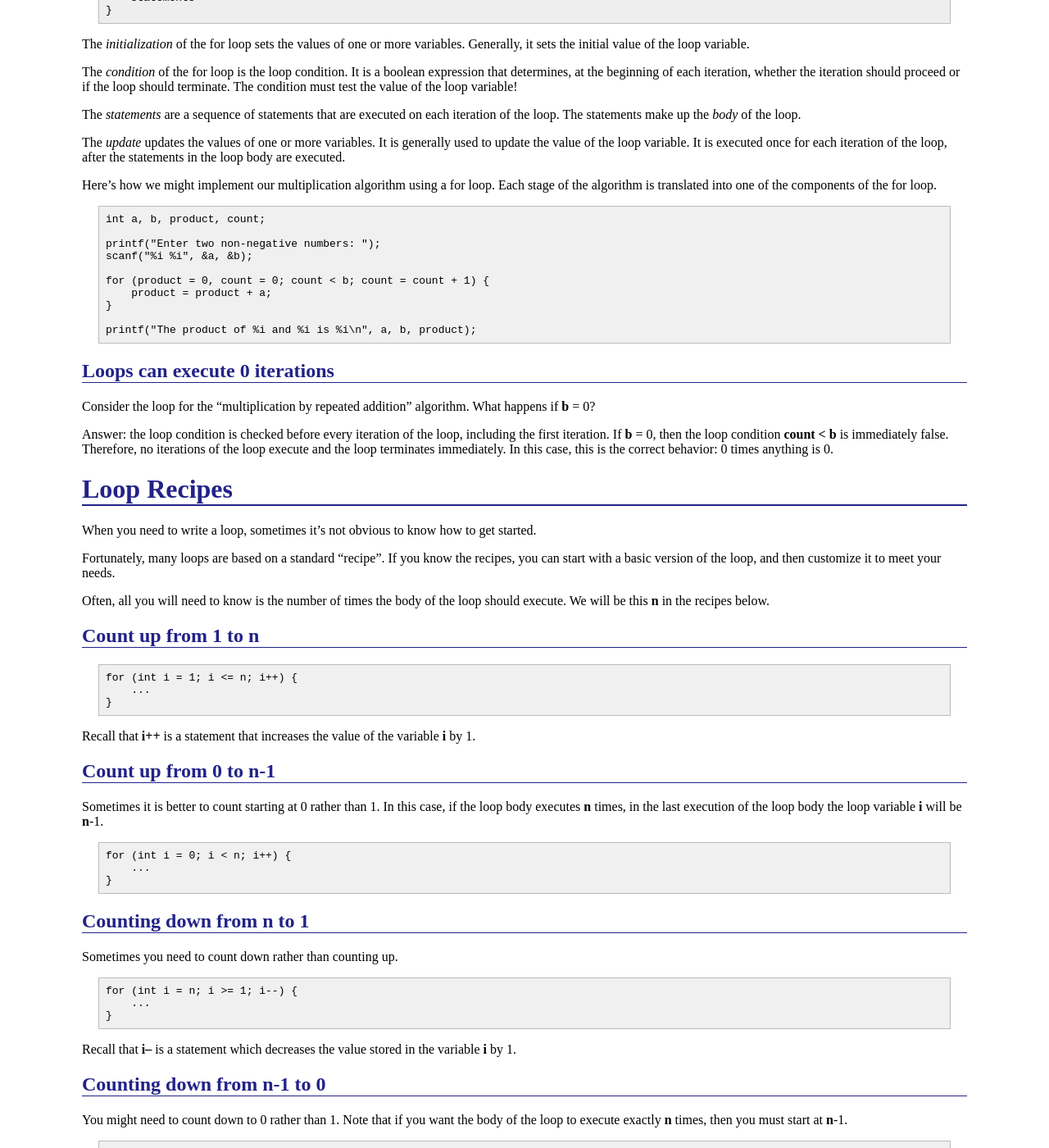
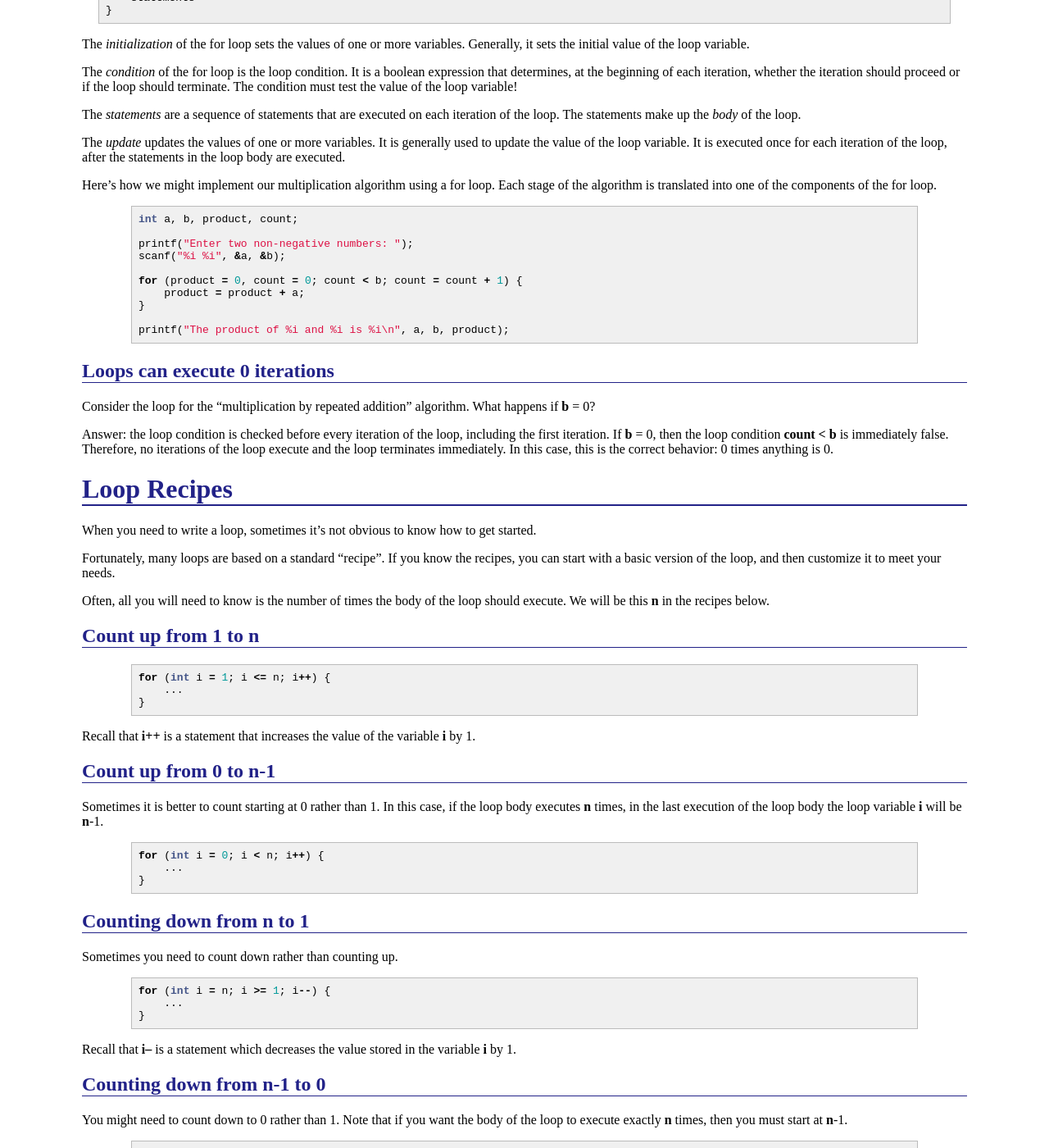
Before and after one commit to ycpcs/cs101-spring2014, a Jekyll site: the page built from lectures/lecture06.md, in a window 1280 px wide and 1400 px high, scrolled down 1314 px. Shown: the whole window at 82% size. Built offline with Jekyll 4.4.1, drawn with Linux system fonts in a browser that asks for light colours; Markdown is read by kramdown in place of the engine named in the settings; some of the changed text lies outside the part shown.

Commit message:
pygmentize and clean up tables

```diff
--- a/lectures/lecture06.md
+++ b/lectures/lecture06.md
@@ -67,16 +67,18 @@
 
 Here's how we might implement our multiplication algorithm using a for loop. Each stage of the algorithm is translated into one of the components of the for loop.
 
-    int a, b, product, count;
+{% highlight cpp %}
+int a, b, product, count;
 
-    printf("Enter two non-negative numbers: ");
-    scanf("%i %i", &a, &b);
+printf("Enter two non-negative numbers: ");
+scanf("%i %i", &a, &b);
 
-    for (product = 0, count = 0; count < b; count = count + 1) {
-        product = product + a;
-    }
+for (product = 0, count = 0; count < b; count = count + 1) {
+    product = product + a;
+}
 
-    printf("The product of %i and %i is %i\n", a, b, product);
+printf("The product of %i and %i is %i\n", a, b, product);
+{% endhighlight %}
 
 Loops can execute 0 iterations
 ------------------------------
@@ -97,9 +99,11 @@
 Count up from 1 to n
 --------------------
 
-    for (int i = 1; i <= n; i++) {
-        ...
-    }
+{% highlight cpp %}
+for (int i = 1; i <= n; i++) {
+    ...
+}
+{% endhighlight %}
 
 Recall that **i++** is a statement that increases the value of the variable **i** by 1.
 
@@ -108,18 +112,22 @@
 
 Sometimes it is better to count starting at 0 rather than 1. In this case, if the loop body executes **n** times, in the last execution of the loop body the loop variable **i** will be **n**-1.
 
-    for (int i = 0; i < n; i++) {
-        ...
-    }
+{% highlight cpp %}
+for (int i = 0; i < n; i++) {
+    ...
+}
+{% endhighlight %}
 
 Counting down from n to 1
 -------------------------
 
 Sometimes you need to count down rather than counting up.
 
-    for (int i = n; i >= 1; i--) {
-        ...
-    }
+{% highlight cpp %}
+for (int i = n; i >= 1; i--) {
+    ...
+}
+{% endhighlight %}
 
 Recall that **i--** is a statement which decreases the value stored in the variable **i** by 1.
 
@@ -128,27 +136,33 @@
 
 You might need to count down to 0 rather than 1. Note that if you want the body of the loop to execute exactly **n** times, then you must start at **n**-1.
 
-    for (int i = n-1; i >= 0; i--) {
-        ...
-    }
+{% highlight cpp %}
+for (int i = n-1; i >= 0; i--) {
+    ...
+}
+{% endhighlight %}
 
 Count from a min to max
 -----------------------
 
 Counting from an arbitrary **min** value up to an arbitrary **max** value.
 
-    for (int i = min; i <= max; i++) {
-        ...
-    }
+{% highlight cpp %}
+for (int i = min; i <= max; i++) {
+    ...
+}
+{% endhighlight %}
 
 Count from 1 to n by increments
 -------------------------------
 
 Sometimes you may need to skip every **k** values. For example, say we want to generate all of the odd integers from 1 to **max**.
 
-    for (int i = 1; i <= max; i += 2) {
-        ...
-    }
+{% highlight cpp %}
+for (int i = 1; i <= max; i += 2) {
+    ...
+}
+{% endhighlight %}
 
 Note that **i += 2** is a statement which increases the value of the variable **i** by 2.
 
@@ -161,12 +175,14 @@
 
 It is critical that the accumulator variable is initialized to an appropriate value, usually 0, before the loop starts.
 
-    double sum = 0.0; // the accumulator
-    for (int i = 1; i <= n; i++) {
-        double term = ...;
+{% highlight cpp %}
+double sum = 0.0; // the accumulator
+for (int i = 1; i <= n; i++) {
+    double term = ...;
 
-        sum += term;
-    }
+    sum += term;
+}
+{% endhighlight %}
 
 Note that **sum += term** is a statement which adds **term** to **sum**, and stores the result back in **sum**. So, **sum** increases by an amount equal to **term**.
 
@@ -186,12 +202,14 @@
 
 So, let's use the **count from 1 to n** and **computing a sum of n terms** recipes. Here's out basic starting point:
 
-    double sum = 0.0; // the accumulator
-    for (int i = 1; i <= n; i++) {
-        double term = ...;
+{% highlight cpp %}
+double sum = 0.0; // the accumulator
+for (int i = 1; i <= n; i++) {
+    double term = ...;
 
-        sum += term;
-    }
+    sum += term;
+}
+{% endhighlight %}
 
 The only information that is missing is the value of the term. How can we figure out how to compute the term?
 
@@ -230,304 +248,64 @@
 
 We can observe that each term is 1/**denom**, which **denom** is 1, 3, 5, 7, etc. So, if we could compute the value of **denom**, we would be closer to computing **term**. What we want, then, is
 
-> <table>
-> <col  />
-> <col  />
-> <thead>
-> <tr class="header">
-> <th align="left">i</th>
-> <th align="left">denom</th>
-> </tr>
-> </thead>
-> <tbody>
-> <tr class="odd">
-> <td align="left">1</td>
-> <td align="left"><blockquote>
-> <p>1</p>
-> </blockquote></td>
-> </tr>
-> <tr class="even">
-> <td align="left">2</td>
-> <td align="left"><blockquote>
-> <p>3</p>
-> </blockquote></td>
-> </tr>
-> <tr class="odd">
-> <td align="left">3</td>
-> <td align="left"><blockquote>
-> <p>5</p>
-> </blockquote></td>
-> </tr>
-> <tr class="even">
-> <td align="left">4</td>
-> <td align="left"><blockquote>
-> <p>7</p>
-> </blockquote></td>
-> </tr>
-> <tr class="odd">
-> <td align="left">5</td>
-> <td align="left"><blockquote>
-> <p>9</p>
-> </blockquote></td>
-> </tr>
-> </tbody>
-> </table>
+> i   | denom
+> --- | -----
+> 1   | 1
+> 2   | 3
+> 3   | 5
+> 4   | 7
+> 5   | 9
 
 How do we get **denom**? We can *derive* it from **i**, our counter variable. First, observe that **denom** is increasing by 2 on each iteration. So, its value is about twice that of **i**. Let's see how **denom** might be related to **i**\*2:
 
-> <table>
-> <col  />
-> <col  />
-> <col  />
-> <thead>
-> <tr class="header">
-> <th align="left">i</th>
-> <th align="left">denom</th>
-> <th align="left">i*2</th>
-> </tr>
-> </thead>
-> <tbody>
-> <tr class="odd">
-> <td align="left">1</td>
-> <td align="left"><blockquote>
-> <p>1</p>
-> </blockquote></td>
-> <td align="left"><blockquote>
-> <p>2</p>
-> </blockquote></td>
-> </tr>
-> <tr class="even">
-> <td align="left">2</td>
-> <td align="left"><blockquote>
-> <p>3</p>
-> </blockquote></td>
-> <td align="left"><blockquote>
-> <p>4</p>
-> </blockquote></td>
-> </tr>
-> <tr class="odd">
-> <td align="left">3</td>
-> <td align="left"><blockquote>
-> <p>5</p>
-> </blockquote></td>
-> <td align="left"><blockquote>
-> <p>6</p>
-> </blockquote></td>
-> </tr>
-> <tr class="even">
-> <td align="left">4</td>
-> <td align="left"><blockquote>
-> <p>7</p>
-> </blockquote></td>
-> <td align="left"><blockquote>
-> <p>8</p>
-> </blockquote></td>
-> </tr>
-> <tr class="odd">
-> <td align="left">5</td>
-> <td align="left"><blockquote>
-> <p>9</p>
-> </blockquote></td>
-> <td align="left"><blockquote>
-> <p>10</p>
-> </blockquote></td>
-> </tr>
-> </tbody>
-> </table>
+> i   | denom | i*2
+> --- | ----- | ---
+> 1   | 1     | 2
+> 2   | 3     | 4
+> 3   | 5     | 6
+> 4   | 7     | 8
+> 5   | 9     | 10
 
 Now we can see that **i**\*2 is always exactly one greater than **denom**. So, if we subtract 1, we get a value equal to our desired **denom** value:
 
-> <table>
-> <col  />
-> <col  />
-> <col  />
-> <col  />
-> <thead>
-> <tr class="header">
-> <th align="left">i</th>
-> <th align="left">denom</th>
-> <th align="left">i*2</th>
-> <th align="left">(i*2)-1</th>
-> </tr>
-> </thead>
-> <tbody>
-> <tr class="odd">
-> <td align="left">1</td>
-> <td align="left"><blockquote>
-> <p>1</p>
-> </blockquote></td>
-> <td align="left"><blockquote>
-> <p>2</p>
-> </blockquote></td>
-> <td align="left"><blockquote>
-> <p>1</p>
-> </blockquote></td>
-> </tr>
-> <tr class="even">
-> <td align="left">2</td>
-> <td align="left"><blockquote>
-> <p>3</p>
-> </blockquote></td>
-> <td align="left"><blockquote>
-> <p>4</p>
-> </blockquote></td>
-> <td align="left"><blockquote>
-> <p>3</p>
-> </blockquote></td>
-> </tr>
-> <tr class="odd">
-> <td align="left">3</td>
-> <td align="left"><blockquote>
-> <p>5</p>
-> </blockquote></td>
-> <td align="left"><blockquote>
-> <p>6</p>
-> </blockquote></td>
-> <td align="left"><blockquote>
-> <p>5</p>
-> </blockquote></td>
-> </tr>
-> <tr class="even">
-> <td align="left">4</td>
-> <td align="left"><blockquote>
-> <p>7</p>
-> </blockquote></td>
-> <td align="left"><blockquote>
-> <p>8</p>
-> </blockquote></td>
-> <td align="left"><blockquote>
-> <p>7</p>
-> </blockquote></td>
-> </tr>
-> <tr class="odd">
-> <td align="left">5</td>
-> <td align="left"><blockquote>
-> <p>9</p>
-> </blockquote></td>
-> <td align="left"><blockquote>
-> <p>10</p>
-> </blockquote></td>
-> <td align="left"><blockquote>
-> <p>9</p>
-> </blockquote></td>
-> </tr>
-> </tbody>
-> </table>
+> i   | denom | i*2 | (i*2) - 1
+> --- | ----- | --- | ---------
+> 1   | 1     | 2   | 1
+> 2   | 3     | 4   | 3
+> 3   | 5     | 6   | 5
+> 4   | 7     | 8   | 7
+> 5   | 9     | 10  | 9
 
 Now, all that's left to consider is that each term has a sign that is positive or negative, and that the signs alternate with each term. Looking more closely, we see that when **i** is odd, the sign is positive, and when **i** is even, the sign is negative:
 
-> <table>
-> <col  />
-> <col  />
-> <col  />
-> <col  />
-> <col  />
-> <thead>
-> <tr class="header">
-> <th align="left">i</th>
-> <th align="left">denom</th>
-> <th align="left">i*2</th>
-> <th align="left">(i*2)-1</th>
-> <th align="left">sign</th>
-> </tr>
-> </thead>
-> <tbody>
-> <tr class="odd">
-> <td align="left">1</td>
-> <td align="left"><blockquote>
-> <p>1</p>
-> </blockquote></td>
-> <td align="left"><blockquote>
-> <p>2</p>
-> </blockquote></td>
-> <td align="left"><blockquote>
-> <p>1</p>
-> </blockquote></td>
-> <td align="left"><blockquote>
-> <p>+</p>
-> </blockquote></td>
-> </tr>
-> <tr class="even">
-> <td align="left">2</td>
-> <td align="left"><blockquote>
-> <p>3</p>
-> </blockquote></td>
-> <td align="left"><blockquote>
-> <p>4</p>
-> </blockquote></td>
-> <td align="left"><blockquote>
-> <p>3</p>
-> </blockquote></td>
-> <td align="left"><blockquote>
-> <p>-</p>
-> </blockquote></td>
-> </tr>
-> <tr class="odd">
-> <td align="left">3</td>
-> <td align="left"><blockquote>
-> <p>5</p>
-> </blockquote></td>
-> <td align="left"><blockquote>
-> <p>6</p>
-> </blockquote></td>
-> <td align="left"><blockquote>
-> <p>5</p>
-> </blockquote></td>
-> <td align="left"><blockquote>
-> <p>+</p>
-> </blockquote></td>
-> </tr>
-> <tr class="even">
-> <td align="left">4</td>
-> <td align="left"><blockquote>
-> <p>7</p>
-> </blockquote></td>
-> <td align="left"><blockquote>
-> <p>8</p>
-> </blockquote></td>
-> <td align="left"><blockquote>
-> <p>7</p>
-> </blockquote></td>
-> <td align="left"><blockquote>
-> <p>-</p>
-> </blockquote></td>
-> </tr>
-> <tr class="odd">
-> <td align="left">5</td>
-> <td align="left"><blockquote>
-> <p>9</p>
-> </blockquote></td>
-> <td align="left"><blockquote>
-> <p>10</p>
-> </blockquote></td>
-> <td align="left"><blockquote>
-> <p>9</p>
-> </blockquote></td>
-> <td align="left"><blockquote>
-> <p>+</p>
-> </blockquote></td>
-> </tr>
-> </tbody>
-> </table>
+> i   | denom | i*2 | (i*2) - 1 | sign
+> --- | ----- | --- | --------- | ----
+> 1   | 1     | 2   | 1         | +
+> 2   | 3     | 4   | 3         | -
+> 3   | 5     | 6   | 5         | +
+> 4   | 7     | 8   | 7         | -
+> 5   | 9     | 10  | 9         | +
 
 We can handle this by adding an **if**/**else** statement to the loop. For odd values of **i**, we'll make the term positive, and for even values of **i**, we'll make the term negative.
 
 Now that we have planned the behavior of the loop, it is easy to customize our initial version of the loop to compute the correct values for each term:
 
-    double sum = 0.0; // the accumulator
-    for (int i = 1; i <= n; i++) {
-        double denom = (i * 2) - 1;
+{% highlight cpp %}
+double sum = 0.0; // the accumulator
+for (int i = 1; i <= n; i++) {
+    double denom = (i * 2) - 1;
 
-        double term;
-        if (i % 2 == 1) {
-            // odd, so positive
-            term = 1.0 / denom;
-        } else {
-            // even, so negative
-            term = -(1.0 / denom);
-        }
-
-        sum += term;
+    double term;
+    if (i % 2 == 1) {
+        // odd, so positive
+        term = 1.0 / denom;
+    } else {
+        // even, so negative
+        term = -(1.0 / denom);
     }
 
+    sum += term;
+}
+{% endhighlight %}
+
 If you plan your loops this way, it is generally straighforward to take one of the basic loop recipes and customize it to meet your program's needs.
```
